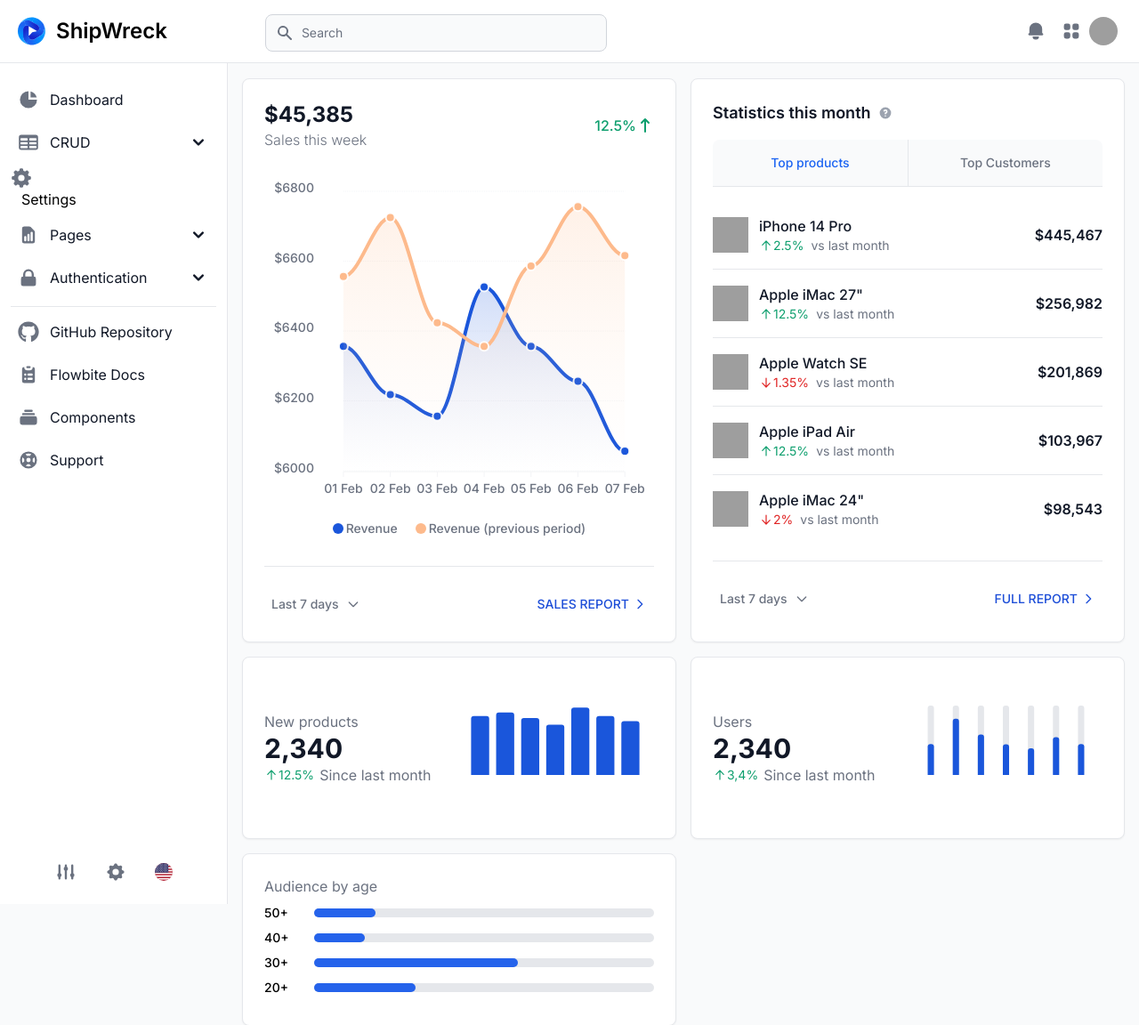
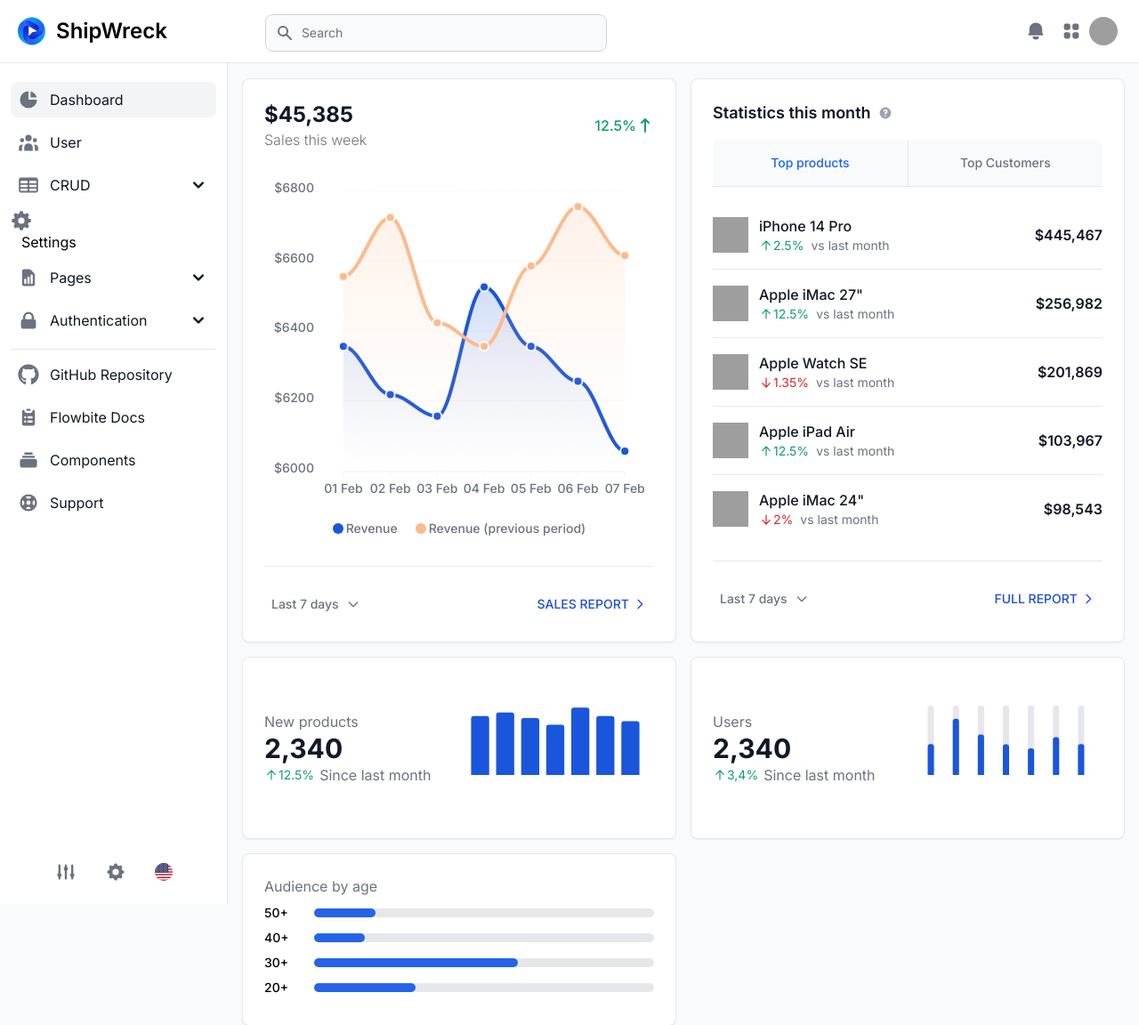
Before and after one commit to rathod-tirth/Django-Rest-API, a Django app: page / in a window 1280 px wide. Shown: the top 1152 px of the page at 89% size. Run offline with Django 5.2, Linux system fonts and the light colour scheme; the visitor is signed in with stand-in values (Sample User, id 1); style sheets or scripts are compiled from the project's sources; some libraries are stand-ins or nearby versions; grey boxes are pictures that could not be loaded.

Commit message:
highlight active tab

```diff
--- a/mysite/templates/layouts/partials/sidebar.html
+++ b/mysite/templates/layouts/partials/sidebar.html
@@ -15,9 +15,15 @@
             </form>
           </li>
           <li>
-            <a href="/" class="flex items-center p-2 text-base text-gray-900 rounded-lg hover:bg-gray-100 group dark:text-gray-200 dark:hover:bg-gray-700">
+            <a href="/" class="flex items-center p-2 text-base text-gray-900 rounded-lg hover:bg-gray-100 group dark:text-gray-200 dark:hover:bg-gray-700 {% if page_slug == "dasboard" %}bg-gray-100 dark:bg-gray-700{% endif %} ">
                 <svg class="w-6 h-6 text-gray-500 transition duration-75 group-hover:text-gray-900 dark:text-gray-400 dark:group-hover:text-white" fill="currentColor" viewBox="0 0 20 20" xmlns="http://www.w3.org/2000/svg"><path d="M2 10a8 8 0 018-8v8h8a8 8 0 11-16 0z"></path><path d="M12 2.252A8.014 8.014 0 0117.748 8H12V2.252z"></path></svg>
                 <span class="ml-3" sidebar-toggle-item>Dashboard</span>
+            </a>
+          </li>
+          <li>
+            <a href="{% url "get-user" %}" class="flex items-center p-2 text-base text-gray-900 rounded-lg hover:bg-gray-100 group dark:text-gray-200 dark:hover:bg-gray-700 {% if page_slug == "users" %}bg-gray-100 dark:bg-gray-700{% endif %} ">
+              <svg class="w-6 h-6 text-gray-500 transition duration-75 group-hover:text-gray-900 dark:text-gray-400 dark:group-hover:text-white" fill="currentColor" viewBox="0 0 20 20" xmlns="http://www.w3.org/2000/svg"><path d="M13 6a3 3 0 11-6 0 3 3 0 016 0zM18 8a2 2 0 11-4 0 2 2 0 014 0zM14 15a4 4 0 00-8 0v3h8v-3zM6 8a2 2 0 11-4 0 2 2 0 014 0zM16 18v-3a5.972 5.972 0 00-.75-2.906A3.005 3.005 0 0119 15v3h-3zM4.75 12.094A5.973 5.973 0 004 15v3H1v-3a3 3 0 013.75-2.906z"></path></svg>
+              <span class="ml-3" sidebar-toggle-item>User</span>
             </a>
           </li>
           {% comment %} <li>
```
